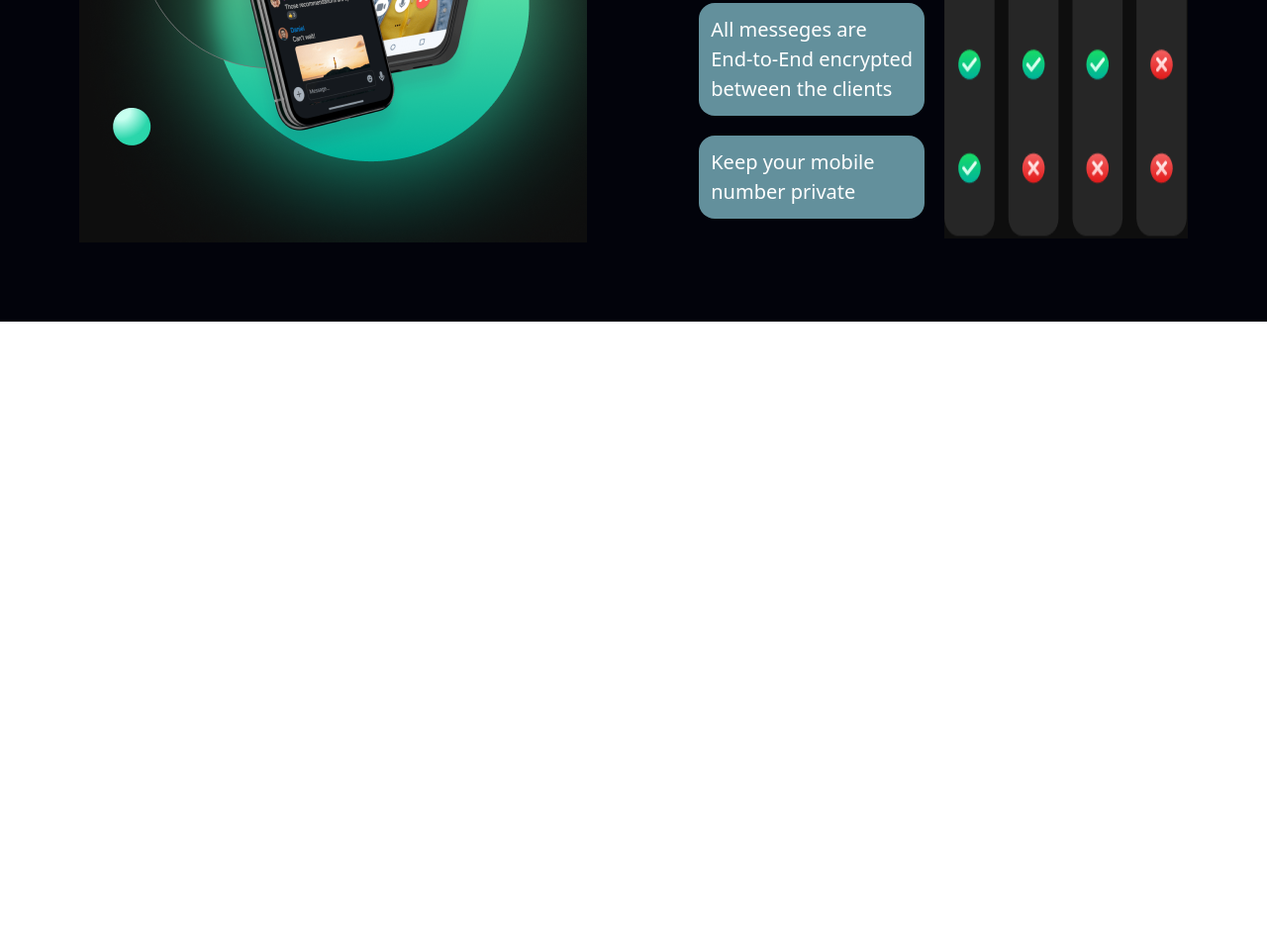
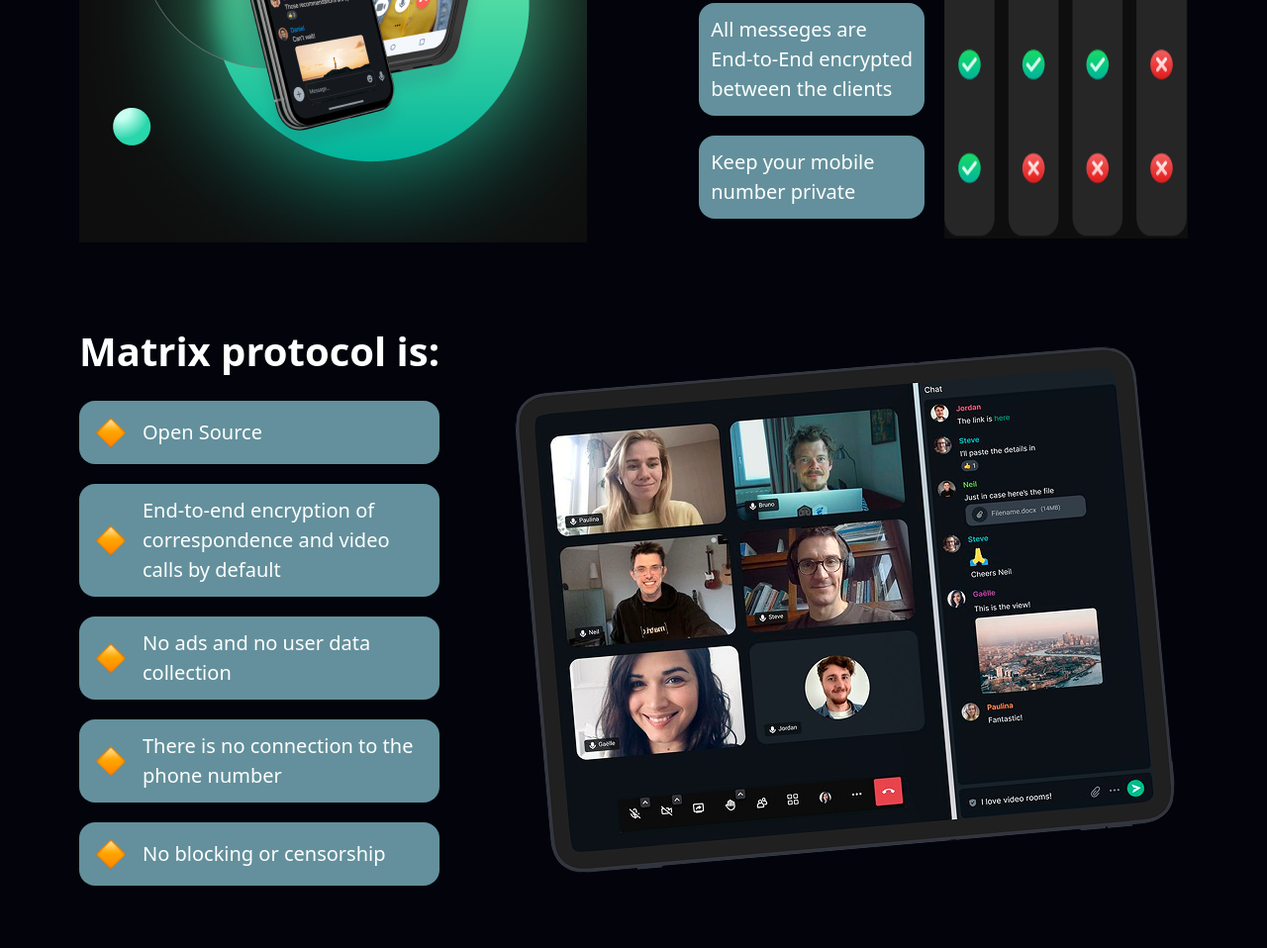
Before and after one commit to MuhammadsolehNusratzoda/fourth-project-in-git, a website: page src/index.html in a window 1280 px wide. Shown: the part 1089-2047 px from the top of the page at 99% size. Before the commit the page ends 1414 px from the top, so only its background shows below. Drawn offline with nearby package versions, Linux system fonts and the light colour scheme; files that its build step writes are made by us from their sources.

Commit message:
my commit

```diff
--- a/src/index.html
+++ b/src/index.html
@@ -36,6 +36,34 @@
                     </div>
             </div>
         </div>
+        <div class="flex justify-between max-w-300 p-10 m-auto items-center">
+            <div>
+                <h1 class="text-[40px] font-bold mb-5 text-white">Matrix protocol is: </h1>
+                <div class="p-3 bg-[#63909C] text-white text-[20px] mb-5 rounded-2xl flex items-center gap-3">
+                    <img src="./🔸.png" alt="">
+                    <p>Open Source</p>
+                </div>
+                <div class="p-3 bg-[#63909C] text-white text-[20px] mb-5 rounded-2xl flex items-center gap-3">
+                    <img src="./🔸.png" alt="">
+                    <p>End-to-end encryption of <br> correspondence and video <br> calls by default</p>
+                </div>
+                <div class="p-3 bg-[#63909C] text-white text-[20px] mb-5 rounded-2xl flex items-center gap-3">
+                    <img src="./🔸.png" alt="">
+                    <p>No ads and no user data <br> collection</p>
+                </div>
+                <div class="p-3 bg-[#63909C] text-white text-[20px] mb-5 rounded-2xl flex items-center gap-3">
+                    <img src="./🔸.png" alt="">
+                    <p>There is no connection to the <br> phone number</p>
+                </div>
+                <div class="p-3 bg-[#63909C] text-white text-[20px] mb-5 rounded-2xl flex items-center gap-3">
+                    <img src="./🔸.png" alt="">
+                    <p>No blocking or censorship</p>
+                </div>
+            </div>
+            <div>
+                <img src="./02 1.png" alt="">
+            </div>
+        </div>
      </header>
 </body>
 </html>
```
Also changed, not shown: src/02 1.png (added), src/image 54.png (deleted), src/🔸.png (added).
